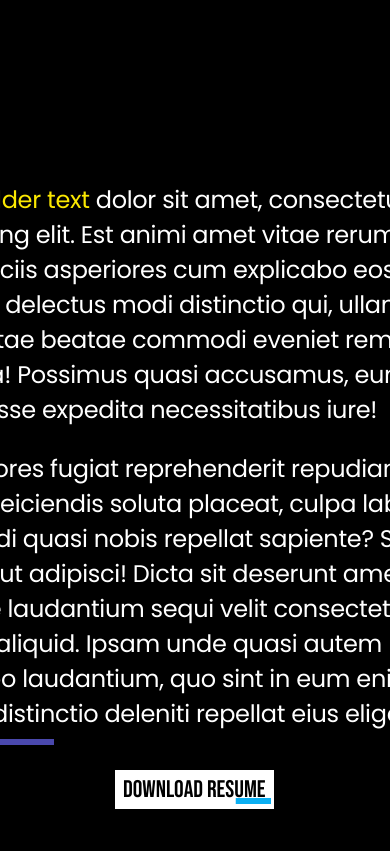
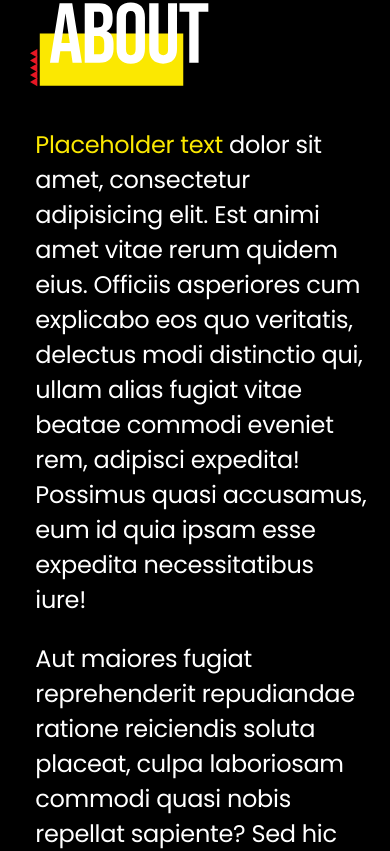
Before and after one commit to akinevans/akinevans.com-v3, a React (Create React App) app: page / in a window 390 px wide. Shown: the part 1618-2469 px from the top of the page. Built offline with nearby package versions, Linux system fonts and the light colour scheme.

Commit message:
Implement responsive tablet and mobile vies for About component

```diff
--- a/src/components/About.css
+++ b/src/components/About.css
@@ -117,3 +117,76 @@
   right: 0;
   width: 36px;
 }
+
+/** Tablet View 1135px; */
+/** Tablet View 1135px; */
+/** Tablet View 1135px; */
+
+@media (max-width: 1135px) {
+  .about-inner-wrapper {
+    width: 95%;
+  }
+  .about-title-wrapper {
+    width: 100%;
+    /* outline: 2px solid blue; */
+  }
+
+  .about-title-wrapper img {
+    width: 226px;
+    margin-left: 20px;
+  }
+
+  .about-text-wrapper {
+    margin: 40px 0 30px 0;
+    padding: 0 0 14px 14px;
+    /* outline: 2px solid white; */
+  }
+} /*End Tablet View 1135px; */
+
+/** Tablet View 800px; */
+/** Tablet View 800px; */
+/** Tablet View 800px; */
+
+@media (max-width: 800px) {
+  .about-inner-wrapper {
+    width: 95%;
+  }
+  .about-title-wrapper {
+    width: 100%;
+    /* outline: 2px solid blue; */
+  }
+
+  .about-title-wrapper img {
+    width: 220px;
+    margin-left: 20px;
+  }
+
+  .about-text-wrapper {
+    width: 90%;
+
+    margin: 40px 0 30px 0;
+    padding: 0 0 14px 14px;
+    /* outline: 2px solid white; */
+  }
+} /*End Tablet View 800px; */
+
+/** Tablet View 631px; */
+/** Tablet View 631px; */
+/** Tablet View 631px; */
+
+@media (max-width: 631px) {
+  .resume-btn-underline {
+    bottom: -10px;
+  }
+} /*End Tablet View 631px; */
+
+/** Tablet View 600px; */
+/** Tablet View 600px; */
+/** Tablet View 600px; */
+
+@media (max-width: 600px) {
+  .about-title-wrapper img {
+    width: 180px;
+    margin-left: 20px;
+  }
+} /*End Tablet View 600px; */
```
